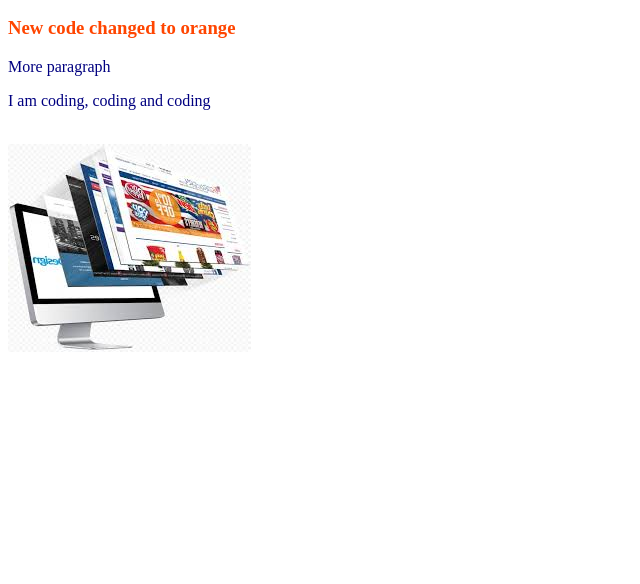
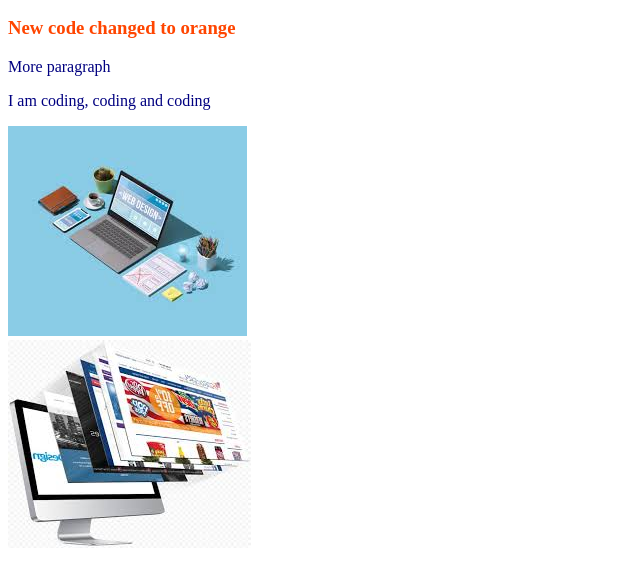
Before and after one commit to Raj106292/my-second-repo, a plain HTML site: page index.html in a window 1280 px wide. Shown: the part 110-694 px from the top of the page, without its empty margins (0-640 px from the left). Drawn offline with Linux system fonts and the light colour scheme.

Commit message:
new photo added

```diff
--- a/index.html
+++ b/index.html
@@ -14,6 +14,7 @@
     <p>More paragraph</p>
     <p>I am coding, coding and coding</p>
 
+    <img src="img\images_2.jpg" alt="">
     <img src="download.jpg" alt=""><br>
     <img src="images _1.jpg" alt="">
 </body>
```
Also changed, not shown: img/images.jpg (renamed from images.jpg), img/images_2.jpg (renamed from images (2).jpg).
